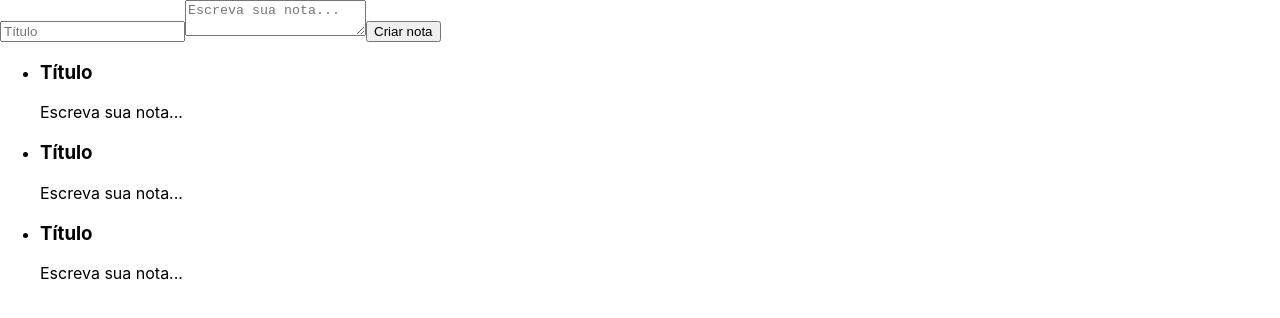
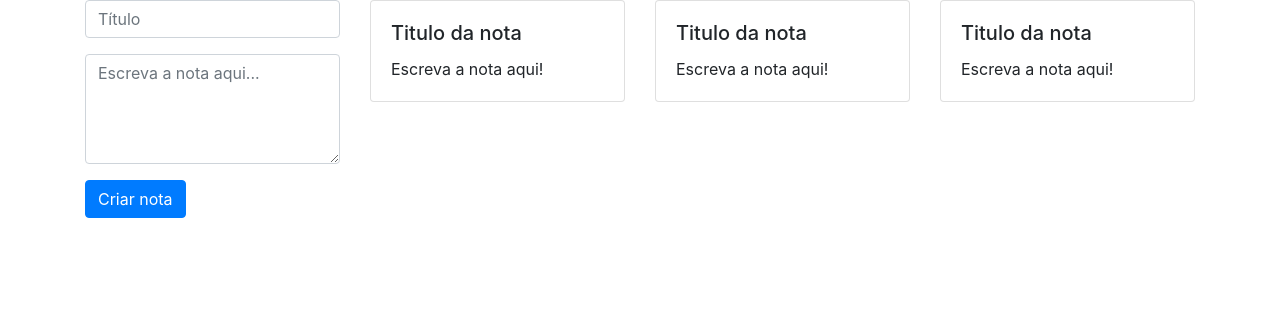
Before and after one commit to brunotrocolis/estudo-react-ceep, a React (Create React App) app: page / in a window 1280 px wide. Shown: the top 318 px of the page. Built offline with nearby package versions, Linux system fonts and the light colour scheme.

Commit message:
Estilo com react-bootstrap

```diff
--- a/package.json
+++ b/package.json
@@ -6,7 +6,9 @@
     "@testing-library/jest-dom": "^4.2.4",
     "@testing-library/react": "^9.5.0",
     "@testing-library/user-event": "^7.2.1",
+    "bootstrap": "^4.5.2",
     "react": "^16.13.1",
+    "react-bootstrap": "^1.3.0",
     "react-dom": "^16.13.1",
     "react-scripts": "3.4.3"
   },
--- a/src/App.js
+++ b/src/App.js
@@ -1,14 +1,22 @@
 import React, { Component } from 'react';
+import { Col, Container, Row } from 'react-bootstrap';
+
+import ListaDeNotas from './components/ListaNotas';
 import FormularioCadastro from './components/FormularioCadastro';
-import ListaNotas from './components/ListaNotas';
 
 class App extends Component {
   render() {
     return (
-      <div>
-        <FormularioCadastro />
-        <ListaNotas />
-      </div>
+      <Container>
+        <Row>
+          <Col sm={3}>
+            <FormularioCadastro />
+          </Col>
+          <Col sm={9}>
+            <ListaDeNotas />
+          </Col>
+        </Row>
+      </Container>
     );
   }
 }
--- a/src/components/CardNota.jsx
+++ b/src/components/CardNota.jsx
@@ -1,14 +1,19 @@
 import React, { Component } from 'react';
+import { Card } from 'react-bootstrap';
 
 class CardNota extends Component {
     render() {
         return (
-            <section>
-                <header>
-                    <h3>Título</h3>
-                </header>
-                <p>Escreva sua nota...</p>
-            </section>
+            <Card>
+                <Card.Body>
+                    <Card.Title>
+                        Titulo da nota
+                    </Card.Title>
+                    <Card.Text>
+                        Escreva a nota aqui!
+                    </Card.Text>
+                </Card.Body>
+            </Card>
         );
     }
 }
--- a/src/components/FormularioCadastro.jsx
+++ b/src/components/FormularioCadastro.jsx
@@ -1,13 +1,21 @@
 import React, { Component } from 'react';
+import { Form, Button } from 'react-bootstrap';
 
 class FormularioCadastro extends Component {
     render() {
         return (
-            <form>
-                <input type="text" placeholder="Título" />
-                <textarea placeholder="Escreva sua nota..."></textarea>
-                <button>Criar nota</button>
-            </form>
+            <Form>
+                <Form.Group>
+                    <Form.Control placeholder="Título" />
+                </Form.Group>
+                <Form.Group>
+                    <Form.Control
+                        as="textarea"
+                        rows="4"
+                        placeholder="Escreva a nota aqui..." />
+                </Form.Group>
+                <Button>Criar nota</Button>
+            </Form>
         );
     }
 }
--- a/src/components/ListaNotas.jsx
+++ b/src/components/ListaNotas.jsx
@@ -1,18 +1,19 @@
 import React, { Component } from 'react';
+import { Row, Col } from 'react-bootstrap';
 import CardNota from './CardNota';
 
 class ListaDeNotas extends Component {
     render() {
         return (
-            <ul>
-                {Array.of('Trabalaho', 'Estudo', 'Trabalho').map(categoria => {
+            <Row>
+                {Array.of('Trabalaho', 'Estudo', 'Trabalho').map((categoria, index) => {
                     return (
-                        <li>
+                        <Col sm={4} key={index}>
                             <CardNota />
-                        </li>
+                        </Col>
                     );
                 })}
-            </ul>
+            </Row>
         );
     }
 }
--- a/src/index.css
+++ b/src/index.css
@@ -11,3 +11,8 @@ code {
   font-family: source-code-pro, Menlo, Monaco, Consolas, 'Courier New',
     monospace;
 }
+
+
+li{
+  list-style:none;
+}
--- a/src/index.js
+++ b/src/index.js
@@ -2,6 +2,8 @@ import React from 'react';
 import ReactDOM from 'react-dom';
 import './index.css';
 import App from './App';
+
+import 'bootstrap/dist/css/bootstrap.min.css';
 
 ReactDOM.render(
   <React.StrictMode>
```
Also changed, not shown: 1 other file (tests, documents, lock files or other folders).
